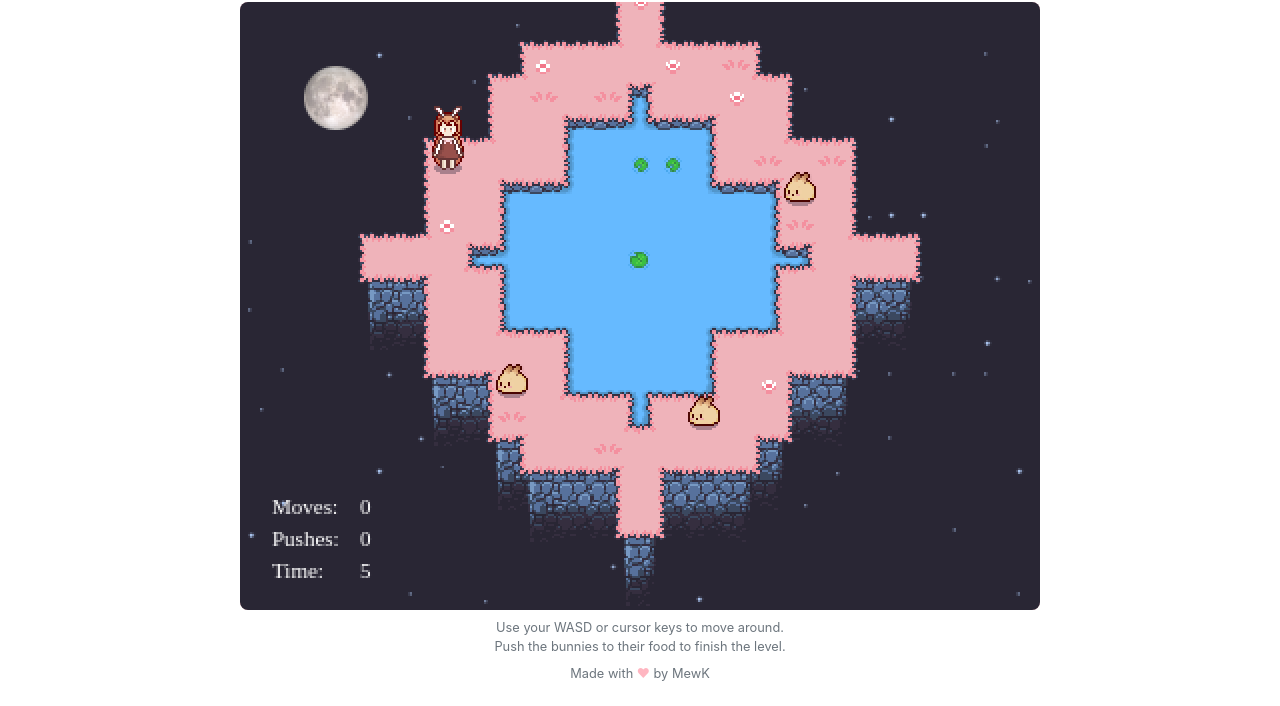
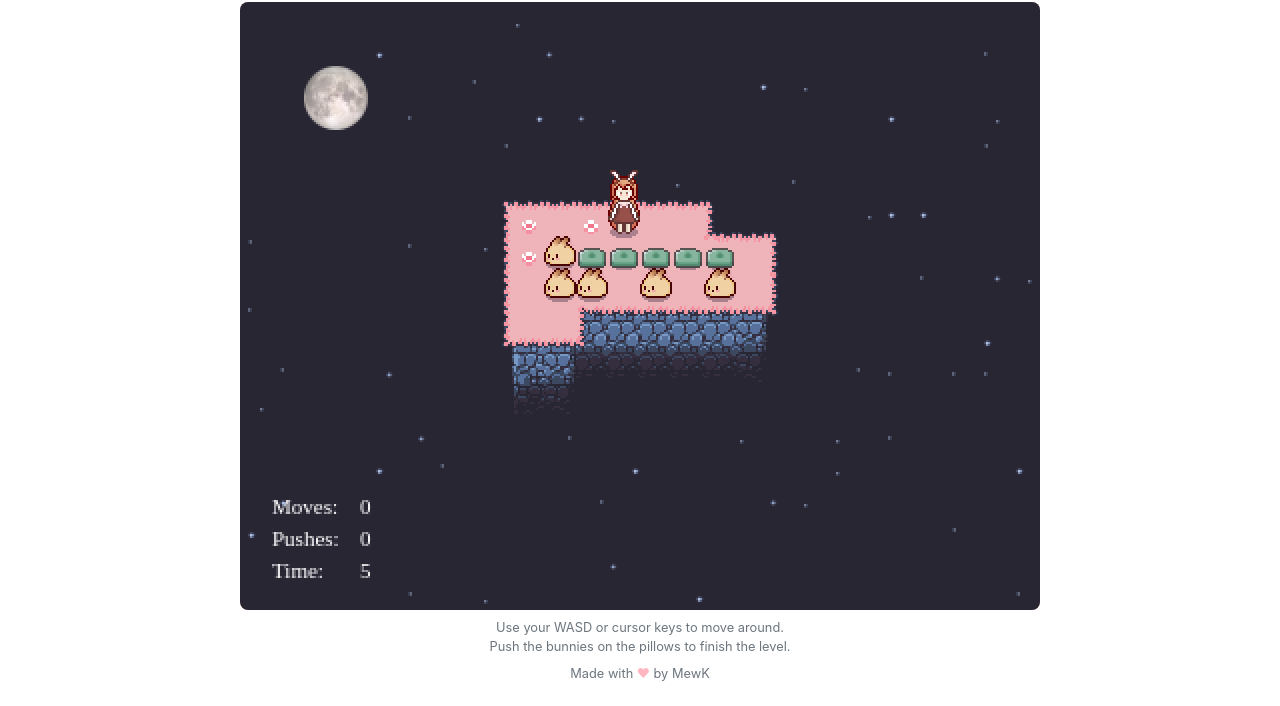
Before and after one commit to MewesK/sokobun, a website built with webpack: page public/index.html in a window 1280 px wide. Shown: the part 94-800 px from the top of the page. Built offline with nearby package versions, Linux system fonts and the light colour scheme.

Commit message:
Added pillows

```diff
--- a/public/index.html
+++ b/public/index.html
@@ -19,7 +19,7 @@
         <canvas id="game"></canvas>
         <div class="text-center text-muted small mt-2">
             Use your WASD or cursor keys to move around.<br>
-            Push the bunnies to their food to finish the level.
+            Push the bunnies on the pillows to finish the level.
         </div>
         <div class="text-center text-muted small mt-2">
             Made with <span class="heart">&#9829;</span> by MewK
--- a/src/engine/Game.ts
+++ b/src/engine/Game.ts
@@ -1,5 +1,6 @@
 import { ActionType, DirectionType } from './sprite/Sprite';
 import Box from './sprite/Box';
+import Destination from './sprite/Destination';
 import Level from './level/Level';
 import LevelLoader from './level/LevelLoader';
 import Player from './sprite/Player';
@@ -10,6 +11,7 @@ import Tile, { TileType } from './tile/Tile';
 import TileMap from './tile/TileMap';
 
 import boxSprites from '../images/bun.png';
+import destinationSprites from '../images/pillow.png';
 import playerSprites from '../images/bunnie.png';
 import tilesFloor from '../images/tiles_floor.png';
 import tilesMoon from '../images/moon.png';
@@ -19,7 +21,7 @@ import tilesVoid from '../images/tiles_void.png';
 import tilesVoidBorder from '../images/tiles_void_border.png';
 import tilesWater from '../images/tiles_water.png';
 import tilesWaterBorder from '../images/tiles_water_border.png';
-import level from '../levels/1.txt';
+import level from '../levels/2.txt';
 
 export default class Game {
     public static readonly BACKGROUND_COLOR = '#252230';
@@ -52,6 +54,7 @@ export default class Game {
 
     private player!: Player;
     private boxList!: Array<Box>;
+    private destinationList!: Array<Destination>;
     private level!: Level;
 
     private moves: number = 0;
@@ -116,6 +119,7 @@ export default class Game {
             .load([
                 playerSprites,
                 boxSprites,
+                destinationSprites,
                 tilesFloor,
                 tilesMoon,
                 tilesPillar,
@@ -177,6 +181,15 @@ export default class Game {
                         let box = new Box(boxTileMap);
                         box.setCoordinates(boxPosition[0], boxPosition[1]);
                         return box;
+                    });
+
+                    const destinationTileMap = new TileMap(
+                        TileMap.createTileTable(this.resourceLoader.get(destinationSprites), 1, 1, 0, 0, 16, 16)
+                    );
+                    this.destinationList = this.level.destinationPositionList.map((destinationPosition) => {
+                        let destination = new Destination(destinationTileMap);
+                        destination.setCoordinates(destinationPosition[0], destinationPosition[1]);
+                        return destination;
                     });
 
                     // Start game loop
@@ -334,6 +347,7 @@ export default class Game {
         const columnMax = this.bufferCanvas.width / Game.TILE_WIDTH;
         const xOffset = ((columnMax - this.level.columns) / 2) * Game.TILE_WIDTH;
         const yOffset = ((rowMax - this.level.rows) / 2) * Game.TILE_HEIGHT;
+        const spriteList = [...this.destinationList, ...this.boxList, this.player];
 
         if (!this.levelBuffered) {
             this.drawLevelToBuffer();
@@ -346,17 +360,18 @@ export default class Game {
 
         // Draw shadows
         if (Game.RENDER_SHADOWS) {
-            [...this.boxList, this.player].forEach((sprite) => {
+            spriteList.forEach((sprite) => {
                 this.shadowTileMap.get(0, 0).draw(xOffset + sprite.x, yOffset + sprite.y, this.bufferContext);
             });
         }
 
         // Draw sprites
-        [...this.boxList, this.player].forEach((sprite) => {
+        spriteList.forEach((sprite) => {
             sprite.draw(xOffset, yOffset, this.bufferContext);
         });
 
         // Draw status
+        // TODO: use bitmap fonts
         this.bufferContext.font = '11px serif';
         this.bufferContext.fillStyle = 'white';
         this.bufferContext.fillText('Moves:', 16, 256);
--- /dev/null
+++ b/src/engine/sprite/Destination.ts
@@ -0,0 +1,20 @@
+import Sprite, { Action, ActionType, Direction, DirectionType } from './Sprite';
+import TileMap from '../tile/TileMap';
+import CollisionBox from './CollisionBox';
+
+export default class Destination extends Sprite {
+    public constructor(tileMap: TileMap) {
+        super(
+            tileMap,
+            {
+                [ActionType.Stand]: new Action({
+                    [DirectionType.Up]: new Direction([[0, 0, 0.0]], 0.0),
+                    [DirectionType.Down]: new Direction([[0, 0, 0.0]], 0.0),
+                    [DirectionType.Left]: new Direction([[0, 0, 0.0]], 0.0),
+                    [DirectionType.Right]: new Direction([[0, 0, 0.0]], 0.0)
+                })
+            },
+            new CollisionBox(0, 16, 2, 16)
+        );
+    }
+}
```
Also changed, not shown: README.md, src/images/pillow.png (added).
